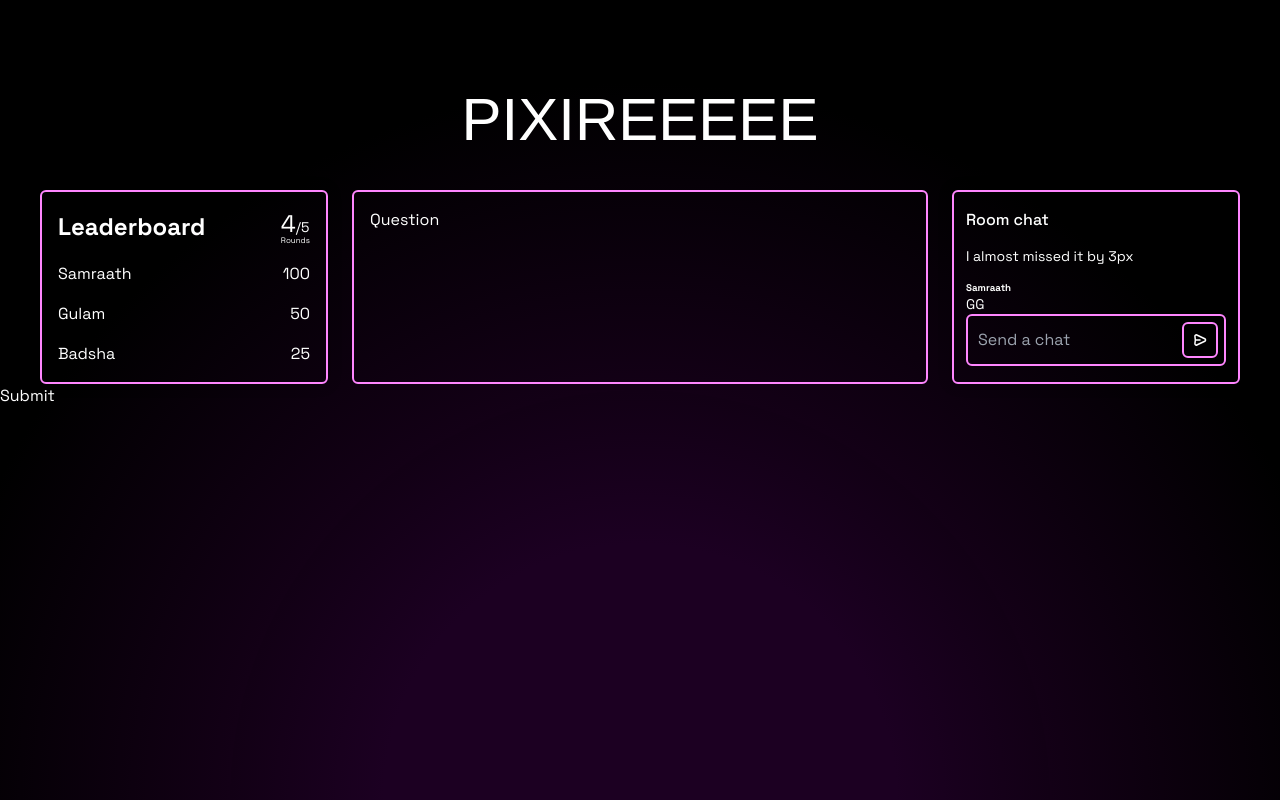
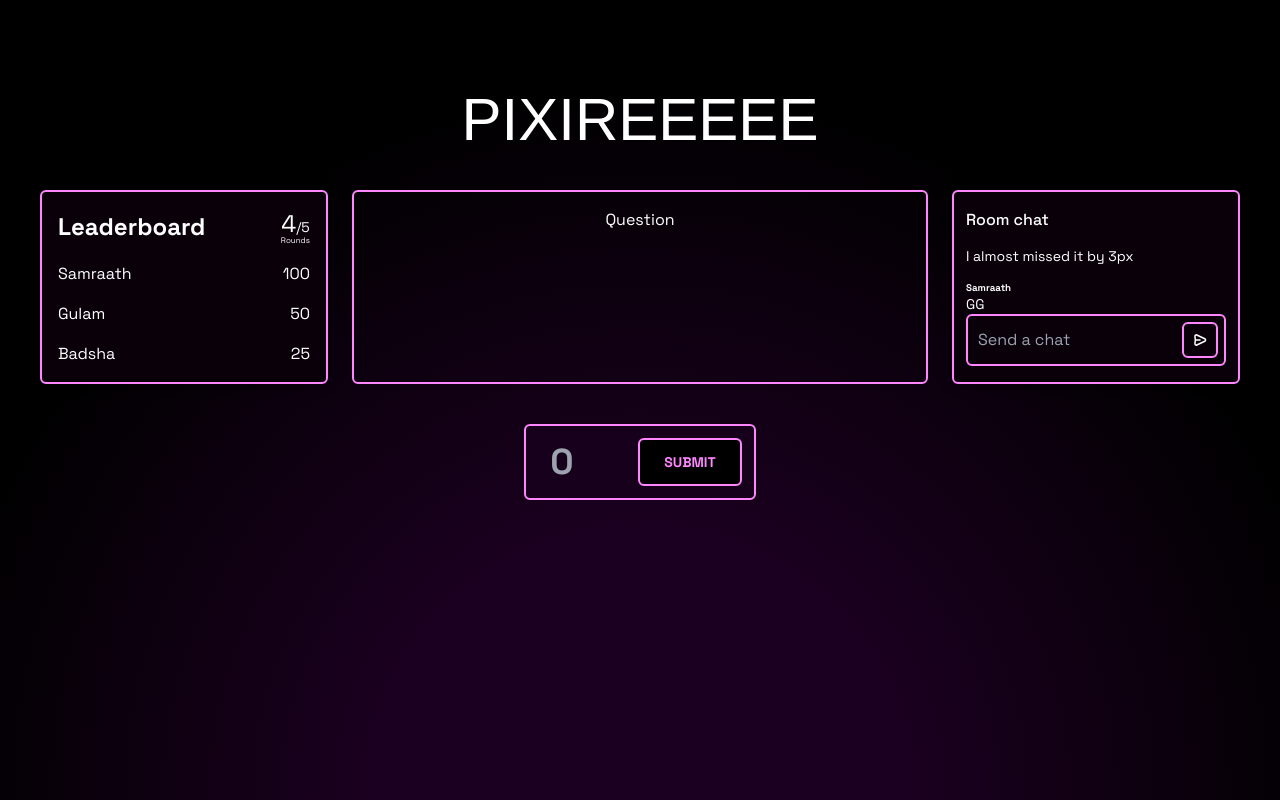
Before and after one commit to assudani66/GG-frontend, a React (Vite) app: page / in a window 1280 px wide. Built offline with nearby package versions, Linux system fonts and the light colour scheme; a web font is replaced by a local one.

Commit message:
style: submit button

```diff
--- a/src/App.jsx
+++ b/src/App.jsx
@@ -6,7 +6,7 @@ import Submit from "./components/Submit/Submit"
 function App() {
 
   return (
-    <div className=" bg-custom-radial h-screen w-screen pt-[7%]">
+    <div className=" bg-custom-radial h-screen w-screen pt-[7%] text-center flex flex-col">
       <h1 className=" font-tourney font-medium text-6xl text-white text-center mb-10">PIXIREEEEE</h1>
       <section className="grid grid-cols-[1fr,2fr,1fr] mx-10 gap-x-6 ">
         <Leaderboard />
--- a/src/components/Chat/Chat.jsx
+++ b/src/components/Chat/Chat.jsx
@@ -2,7 +2,7 @@ const chats =[{name:"Samraath",text:"GG"},{name:"Gulam",text:"I almost missed it
 
 const Chat = () => {
   return (
-    <div className="border-2 border-primary rounded-md p-4 px-3 shadow-custom-drop relative flex flex-col">
+    <div className="border-2 border-primary rounded-md bg-secondary p-4 px-3 shadow-custom-drop text-left relative flex flex-col">
         <h1 className=" font-medium sticky top-0">Room chat</h1>
         <ul className="flex flex-col-reverse gap-y-4 mt-4 h-1 grow overflow-y-scroll">
         {chats.map((chat,index)=>(
--- a/src/components/Leaderboard/Leaderboard.jsx
+++ b/src/components/Leaderboard/Leaderboard.jsx
@@ -3,7 +3,7 @@ const participants =[{name:"Samraath",score:100},{name:"Gulam",score:50},{name:"
 
 const Leaderboard = () => {
   return (
-    <div className="border-2 border-primary rounded-md p-4 shadow-custom-drop">
+    <div className="border-2 border-primary rounded-md p-4 shadow-custom-drop bg-secondary">
         <header className="flex justify-between items-center">
         <h1 className="font-bold text-2xl">Leaderboard</h1>
         <aside className="flex flex-col">
--- a/src/components/Submit/Submit.jsx
+++ b/src/components/Submit/Submit.jsx
@@ -1,7 +1,10 @@
 
 const Submit = () => {
   return (
-    <div>Submit</div>
+    <div className="font-bold text-4xl border-2 border-primary rounded-md bg-light p-3 pl-6 w-fit self-center flex gap-x-2 mt-10">
+        <input className="bg-transparent outline-none bg-red-300 w-20" placeholder="0" />
+        <button className="border-2 border-primary text-sm font-bold rounded-md bg-black p-3 px-6 text-primary text-center hover:text-black hover:bg-primary hover:shadow-button-drop hover:shadow-primary transition-colors ease-linear">SUBMIT</button>
+    </div>
   )
 }
 
--- a/tailwind.config.js
+++ b/tailwind.config.js
@@ -7,7 +7,9 @@ export default {
   theme: {
     extend: {
       colors:{
-        primary:"#FF86FF"
+        primary:"#FF86FF",
+        secondary:"#09000A",
+        light:"#17001C"
       },
       fontFamily: {
         tourney: ['Tourney', 'sans-serif'],
@@ -17,6 +19,7 @@ export default {
       },
       boxShadow: {
         'custom-drop': '0 0 12.7px rgba(0, 0, 0, 0.25)', // X=0, Y=0, Blur=12.7px, Spread=0, and 25% opacity
+        'button-drop': '0 0 12.7px rgba(255, 134, 255, 1)'
       },
     },
   },
```
